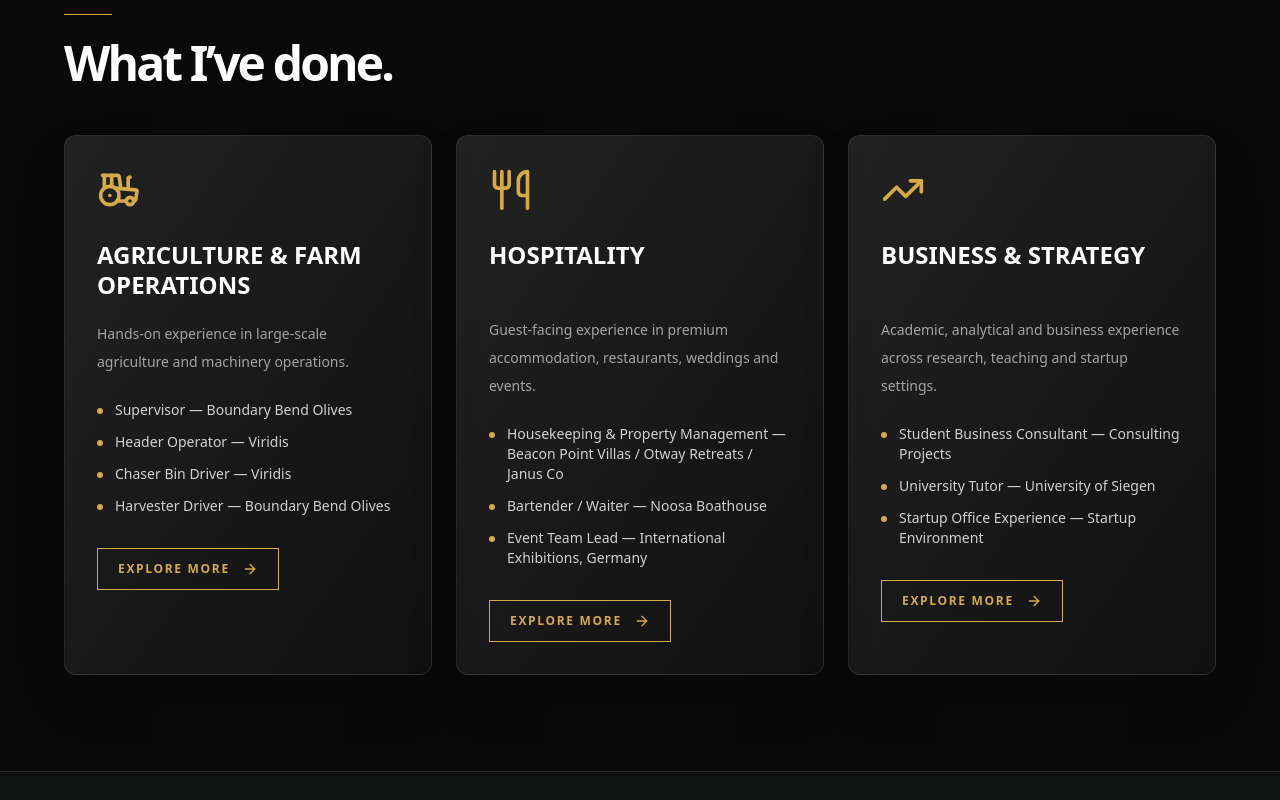
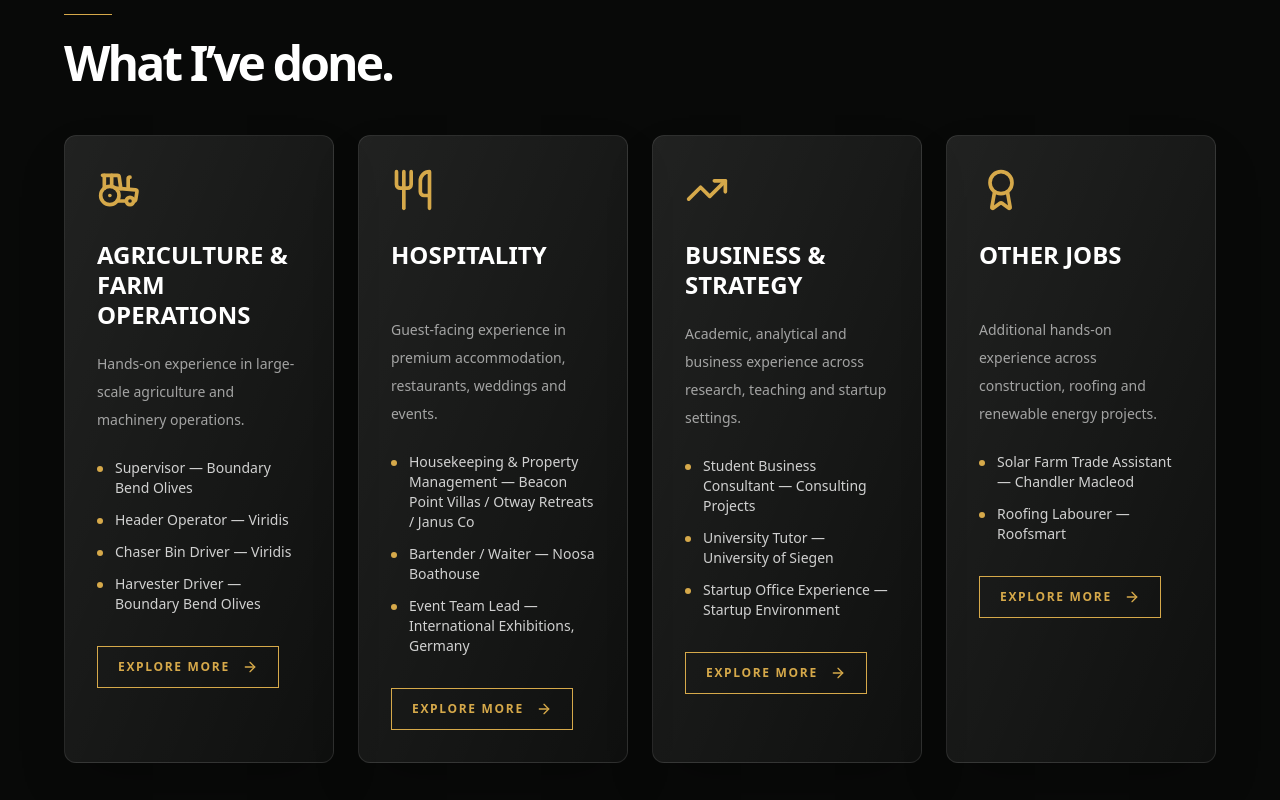
Before and after one commit to paesdominik/Doms-Portfolio, a React (Vite) app in the folder dominik-portfolio/: page / in a window 1280 px wide. Shown: the part 2280-3080 px from the top of the page. Built offline with nearby package versions, Linux system fonts and the light colour scheme.

Commit message:
Update DominikPortfolio.jsx

```diff
--- a/dominik-portfolio/src/DominikPortfolio.jsx
+++ b/dominik-portfolio/src/DominikPortfolio.jsx
@@ -52,6 +52,11 @@ const hospitalityPhotos = [
   { src: "/images/IMG_5614.JPG", title: "Evening Living Space", text: "A small selection of the properties I looked after." }
 ];
 
+const otherJobPhotos = [
+  { src: "/images/d31220ac-a436-4eea-9f96-fb33cad0c456.JPG", title: "Solar Farm", text: "Solar farm construction and panel installation work." },
+  { src: "/images/IMG_8513.JPG", title: "Metal Roofing", text: "Metal roofing labouring and construction work." }
+];
+
 const experienceGroups = {
   farm: {
     title: "Agriculture & Farm Operations",
@@ -83,6 +88,15 @@ const experienceGroups = {
         date: "2021 — 2022 seasonal",
         text: "Operated Colossus XL olive harvester and other machinery, adjusted equipment for performance, reported malfunctions, and cared for machinery."
       }
+    ],
+    references: [
+      { name: "Viridis AG", contact: "James Lyall", phone: "+61 428 960 488" },
+      { name: "Corian Park Earthmoving", contact: "Drew Chislett", phone: "+61 401 186 155" },
+      { name: "Cobram Estate", contact: "Rachel Walker", phone: "+61 418 281 481" }
+    ],
+    referenceLetters: [
+      { title: "Download Viridis reference letter", href: "/references/Viridis%20reference%20letter.pdf" },
+      { title: "Download Corian Park reference letter", href: "/references/Employment%20reference%20Corian%20park%20.pdf" }
     ]
   },
   hospitality: {
@@ -109,6 +123,10 @@ const experienceGroups = {
         date: "Germany",
         text: "Led hospitality teams at major exhibitions including DMEXCO and Gamescom, supporting front-of-house operations, customer service, and team coordination."
       }
+    ],
+    references: [
+      { name: "Beacon Point Villas", contact: "Natasha Sikand", phone: "+61 409 944 878" },
+      { name: "Janus Co Pty Ltd", contact: "Philip Amos", phone: "+61 418 645 666" }
     ]
   },
   business: {
@@ -134,6 +152,26 @@ const experienceGroups = {
         company: "Startup Environment",
         date: "Early career",
         text: "Worked in a startup office environment, gaining exposure to fast-moving business operations, teamwork, customer communication, and entrepreneurial thinking."
+      }
+    ]
+  },
+  other: {
+    title: "Other Jobs",
+    icon: <Award />,
+    intro: "Additional hands-on experience across construction, roofing and renewable energy projects.",
+    photos: otherJobPhotos,
+    jobs: [
+      {
+        role: "Solar Farm Trade Assistant",
+        company: "Chandler Macleod",
+        date: "Feb 2022 — Apr 2022",
+        text: "Supported solar farm construction through panel installation and tracking-system installation."
+      },
+      {
+        role: "Roofing Labourer",
+        company: "Roofsmart",
+        date: "Mar 2020 — Jun 2020",
+        text: "Worked on metal roofing projects, including cutting felt, metal sheets and flashing, removing old roofing materials, keeping worksites clean and organised, and screwing off roof surfaces."
       }
     ]
   }
@@ -272,7 +310,7 @@ export default function DominikPortfolio() {
             </div>
           </div>
 
-          <div className="grid gap-6 md:grid-cols-3">
+          <div className="grid gap-6 md:grid-cols-2 lg:grid-cols-4">
             {Object.entries(experienceGroups).map(([key, group]) => (
               <CategoryCard key={key} groupKey={key} group={group} onExplore={() => setActivePage(key)} />
             ))}
@@ -386,12 +424,18 @@ function CategoryPage({ groupKey, onBack, onContact, onChangeCategory, showConta
               <div className="absolute inset-0 bg-gradient-to-t from-black/85 via-black/10 to-transparent" />
               <div className="absolute bottom-0 left-0 right-0 p-7">
                 <p className="text-sm uppercase tracking-[0.3em] text-[#d6a94a]">
-                  {groupKey === "farm" ? "Machinery & Operations" : "Properties & Guest Spaces"}
+                  {groupKey === "farm"
+                    ? "Machinery & Operations"
+                    : groupKey === "hospitality"
+                      ? "Properties & Guest Spaces"
+                      : "Other Jobs"}
                 </p>
                 <p className="mt-3 max-w-2xl text-lg leading-8 text-white/75">
                   {groupKey === "farm"
                     ? "Some of the machinery I have operated across various workplaces."
-                    : "A selection of the properties and guest spaces I looked after."}
+                    : groupKey === "hospitality"
+                      ? "A selection of the properties and guest spaces I looked after."
+                      : "A selection of hands-on work across roofing and renewable energy projects."}
                 </p>
               </div>
               <button type="button" onClick={prev} className="absolute left-4 top-1/2 flex h-11 w-11 -translate-y-1/2 items-center justify-center rounded-full bg-black/55 text-white hover:bg-[#d6a94a] hover:text-black"><ChevronLeft /></button>
@@ -417,7 +461,9 @@ function CategoryPage({ groupKey, onBack, onContact, onChangeCategory, showConta
           <p className="max-w-3xl text-lg leading-8 text-white/65">
             {groupKey === "farm"
               ? "A selection of machinery, equipment and agricultural operations I have worked with across harvesting, olive production, grain handling, transport and general farm operations."
-              : "A small selection of properties I looked after and helped prepare for guests. Responsibilities included presentation standards, guest readiness, quality checks and maintaining premium accommodation spaces."}
+              : groupKey === "hospitality"
+                ? "A small selection of properties I looked after and helped prepare for guests. Responsibilities included presentation standards, guest readiness, quality checks and maintaining premium accommodation spaces."
+                : "A selection of hands-on work from roofing and solar farm projects, including metal roofing, panel installation and tracking-system installation."}
           </p>
         </section>
       )}
@@ -439,12 +485,41 @@ function CategoryPage({ groupKey, onBack, onContact, onChangeCategory, showConta
         </div>
       </section>
 
-      {groupKey === "business" && (
+      {(group.references || group.referenceLetters) && (
         <section className="mx-auto max-w-7xl px-6 pb-24 md:px-10 lg:px-16">
-          <div className="rounded-xl border border-white/10 bg-white/[0.04] p-8 md:p-10">
-            <p className="mb-3 text-sm font-bold uppercase tracking-[0.22em] text-[#d6a94a]">Key lessons</p>
-            <p className="max-w-4xl text-2xl leading-relaxed text-white/78">My business background taught me that strong results come from consistency, clear communication, research, adaptability and building trust with people. It helped me develop a practical way of thinking that I now bring into every professional environment.</p>
+          <div className="mb-8">
+            <p className="mb-3 text-sm font-bold uppercase tracking-[0.22em] text-[#d6a94a]">References</p>
+            <div className="h-px w-12 bg-[#d6a94a]" />
           </div>
+
+          {group.references && (
+            <div className="grid gap-5 md:grid-cols-2 lg:grid-cols-3">
+              {group.references.map((reference) => (
+                <article key={reference.name} className="rounded-xl border border-white/10 bg-white/[0.04] p-7">
+                  <h2 className="text-2xl font-black uppercase leading-none tracking-[-0.05em]">{reference.name}</h2>
+                  <p className="mt-3 font-semibold text-[#d6a94a]">{reference.contact}</p>
+                  <a href={`tel:${reference.phone.replaceAll(" ", "")}`} className="mt-5 inline-flex items-center gap-3 text-white/70 transition hover:text-[#d6a94a]">
+                    <Phone className="h-5 w-5 text-[#d6a94a]" /> {reference.phone}
+                  </a>
+                </article>
+              ))}
+            </div>
+          )}
+
+          {group.referenceLetters && (
+            <div className="mt-8 flex flex-wrap gap-4">
+              {group.referenceLetters.map((letter) => (
+                <a
+                  key={letter.href}
+                  href={letter.href}
+                  download
+                  className="border border-[#d6a94a] px-5 py-3 text-sm font-bold uppercase tracking-[0.14em] text-[#d6a94a] transition hover:bg-[#d6a94a] hover:text-black"
+                >
+                  {letter.title}
+                </a>
+              ))}
+            </div>
+          )}
         </section>
       )}
 
```
